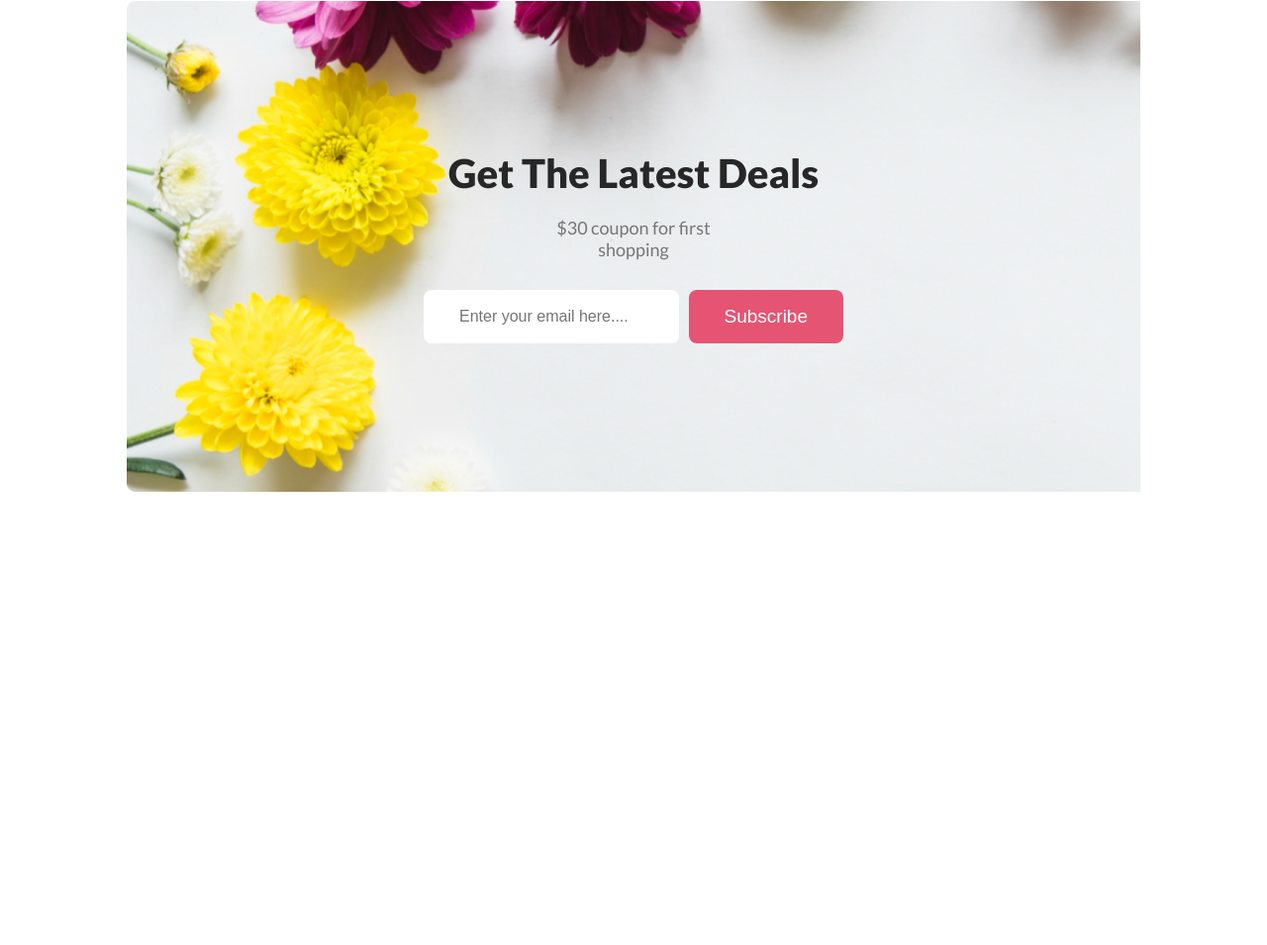
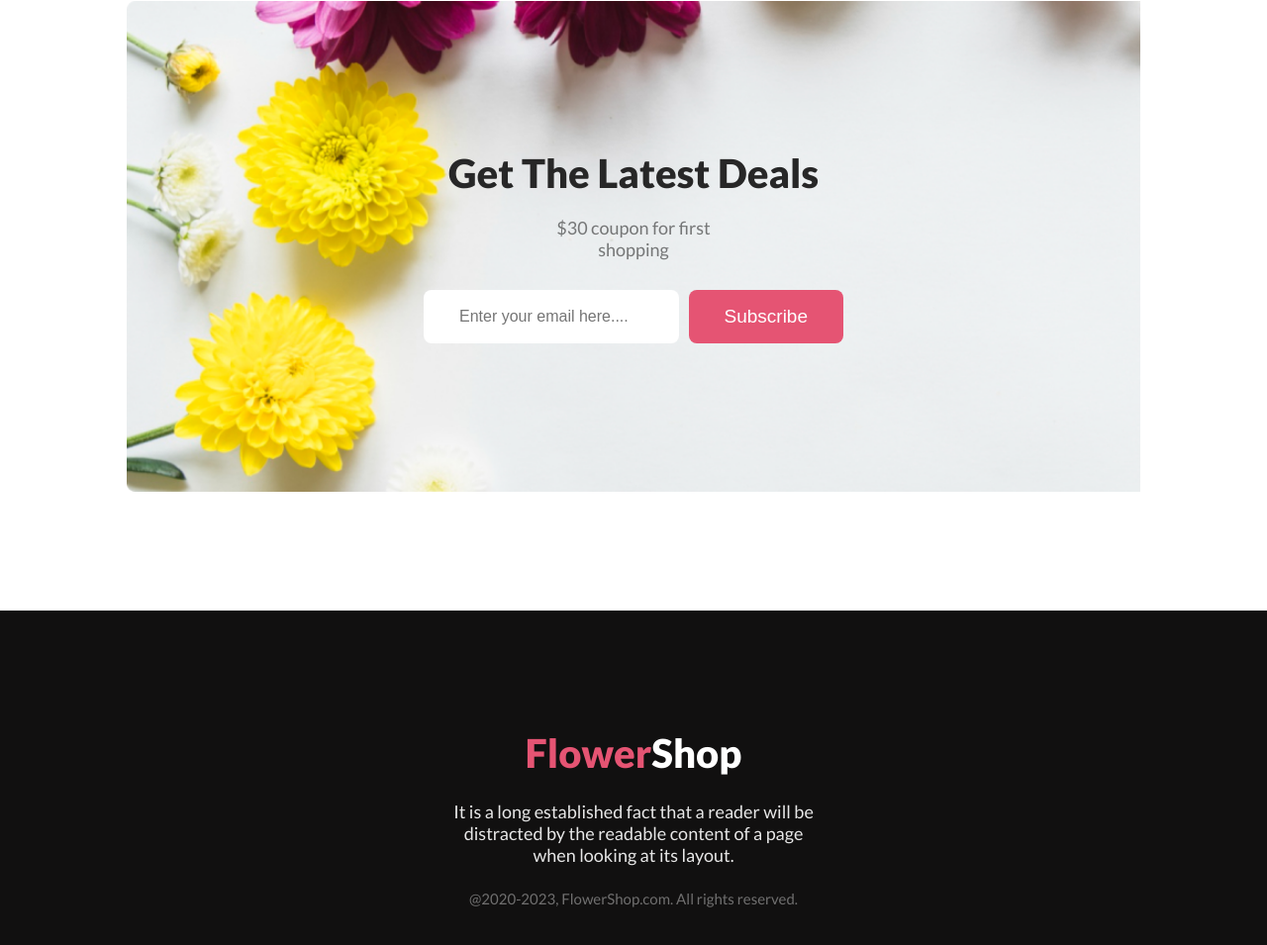
Before and after one commit to imran-it1/flower-shop-assignment, a plain HTML site: page index.html in a window 1280 px wide. Shown: the part 4577-5532 px from the top of the page at 99% size. Before the commit the page ends 5194 px from the top, so only its background shows below. Drawn offline with Linux system fonts and the light colour scheme.

Commit message:
footer section added and design in css

```diff
--- a/index.html
+++ b/index.html
@@ -310,7 +310,20 @@
     </main>
     <!-- Main End -->
     <!-- Footer Start -->
-    <footer></footer>
+    <footer class="footerWraper">
+      <div class="footer">
+        <h4 class="footer_title">
+          <span class="special-text">Flower</span>Shop
+        </h4>
+        <p class="footer_description">
+          It is a long established fact that a reader will be distracted by the
+          readable content of a page when looking at its layout.
+        </p>
+        <p class="footer_copyright">
+          &#x40;2020-2023, FlowerShop.com. All rights reserved.
+        </p>
+      </div>
+    </footer>
     <!-- Footer End -->
   </body>
 </html>
--- a/styles/style.css
+++ b/styles/style.css
@@ -371,3 +371,40 @@ header {
     display: flex;
     gap: 10px;
 }
+
+/* Footer Style */
+
+
+footer {
+    background-color: #111010;
+    padding: 120px 0px;
+}
+
+.footer_title {
+    text-align: center;
+    color: rgba(255, 255, 255, 1);
+    font-size: 40px;
+    font-weight: 800;
+}
+
+.footer_description {
+    color: rgba(255, 255, 255, 0.90);
+    text-align: center;
+    font-size: 18px;
+    font-weight: 400;
+    max-width: 30%;
+    margin: auto;
+}
+
+.footer_copyright {
+    color: rgba(255, 255, 255, 0.40);
+    text-align: center;
+    font-size: 15px;
+    font-weight: 400;
+}
+
+.footer {
+    display: flex;
+    flex-direction: column;
+    gap: 24px;
+}
```
